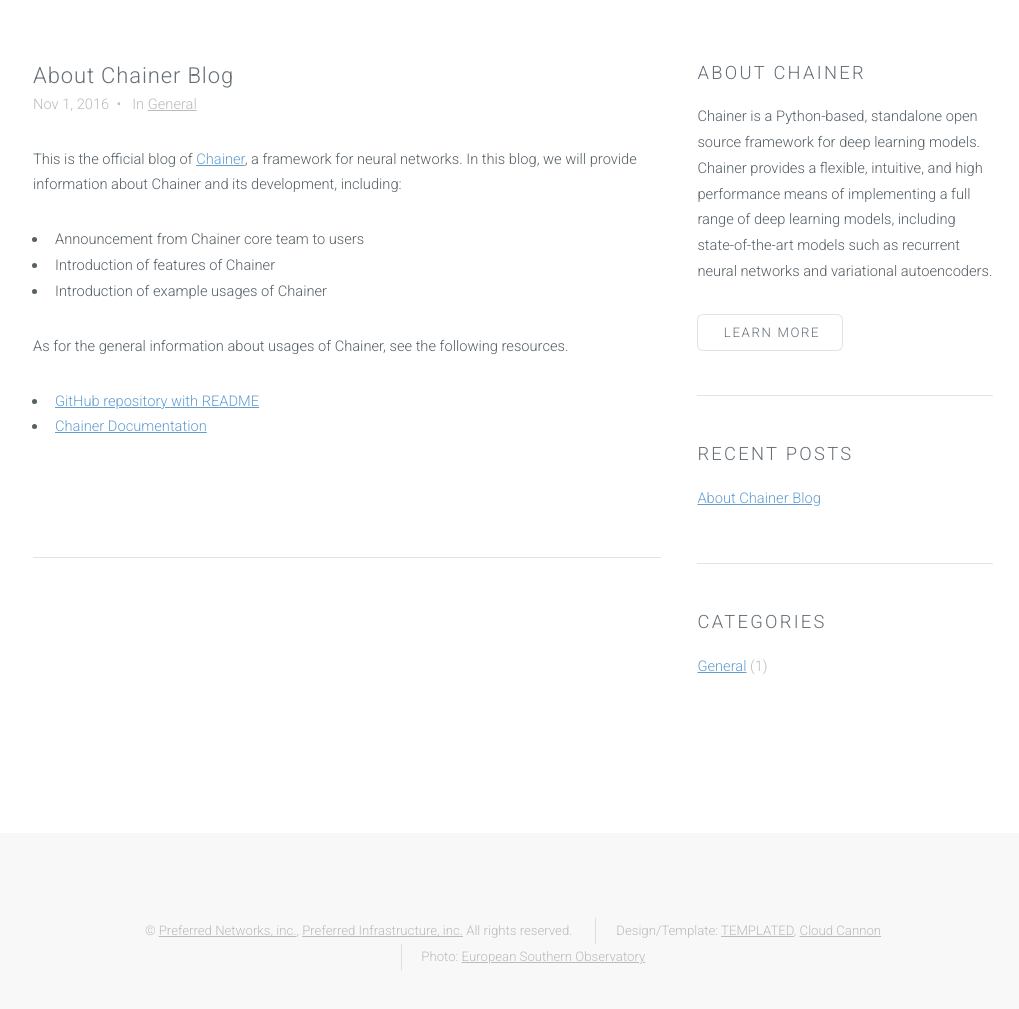
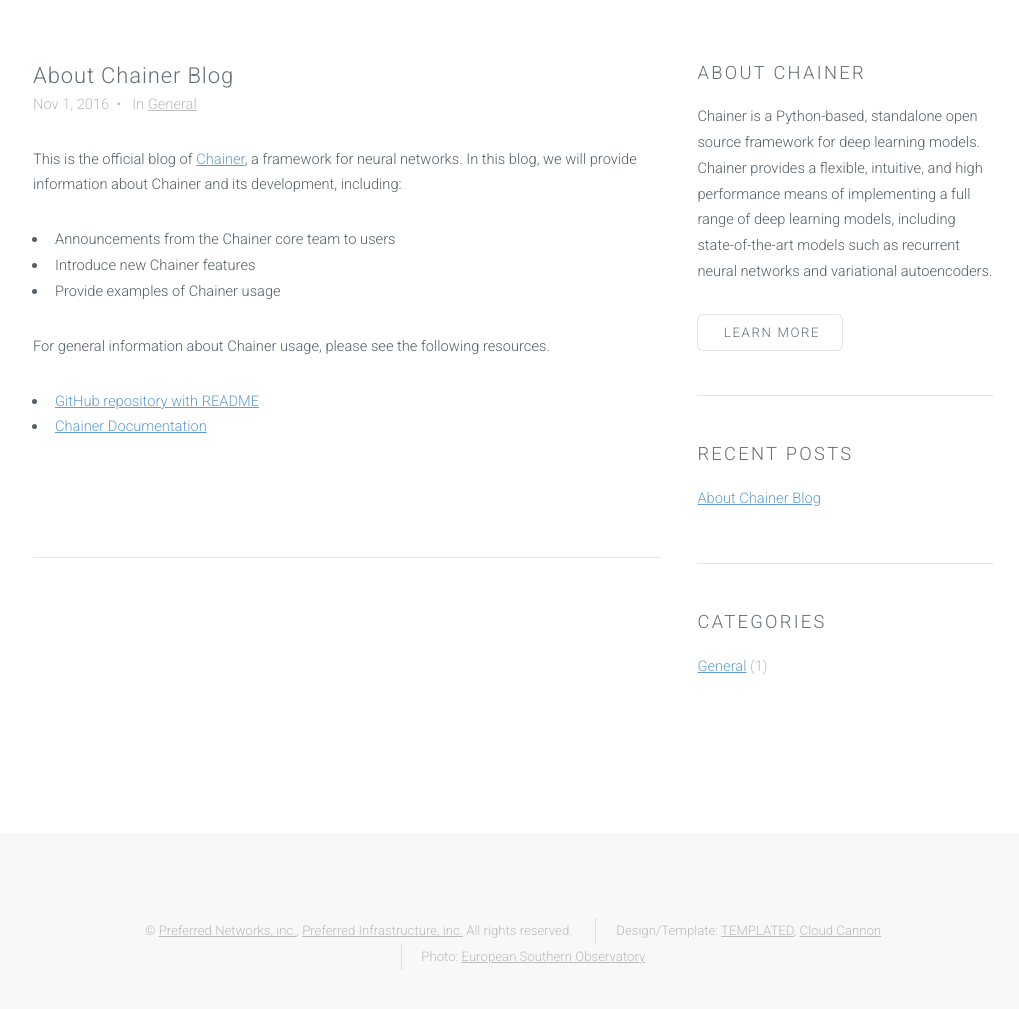
Before and after one commit to chainer/chainer.org, a Jekyll site: the page built from _posts/2016-11-01-about-chainer-blog.md, in a window 1280 px wide and 1226 px high. Shown: the part 198-1207 px from the top of the window, without its empty margins (127-1146 px from the left). Built offline with Jekyll 4.4.1, drawn with Linux system fonts in a browser that asks for light colours; comment, search, counter and statistics services are not loaded.

Commit message:
Edited for wording.

```diff
--- a/_posts/2016-11-01-about-chainer-blog.md
+++ b/_posts/2016-11-01-about-chainer-blog.md
@@ -7,11 +7,11 @@
 This is the official blog of [Chainer](https://chainer.org), a framework for neural networks.
 In this blog, we will provide information about Chainer and its development, including:
 
-- Announcement from Chainer core team to users
-- Introduction of features of Chainer
-- Introduction of example usages of Chainer
+- Announcements from the Chainer core team to users
+- Introduce new Chainer features
+- Provide examples of Chainer usage
 
-As for the general information about usages of Chainer, see the following resources.
+For general information about Chainer usage, please see the following resources.
 
 - [GitHub repository with README](https://github.com/pfnet/chainer)
 - [Chainer Documentation](https://docs.chainer.org)
```
